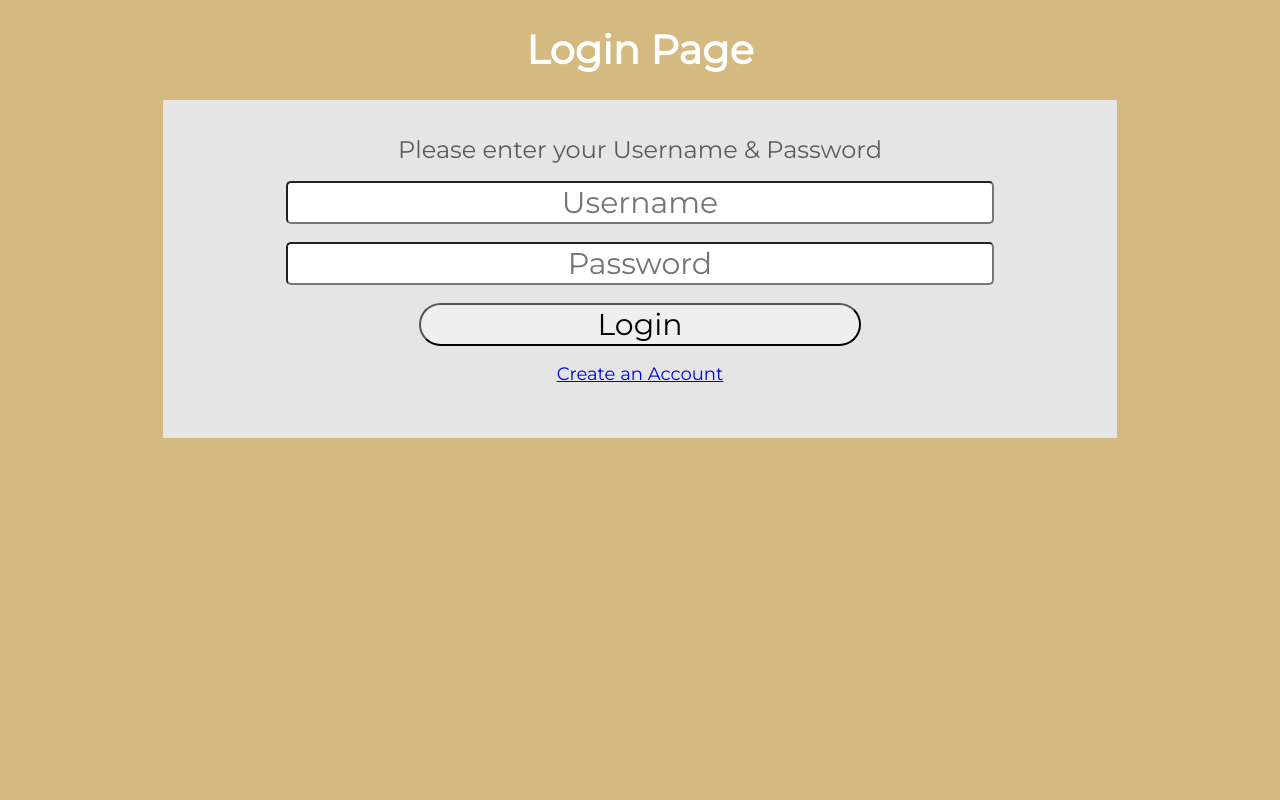
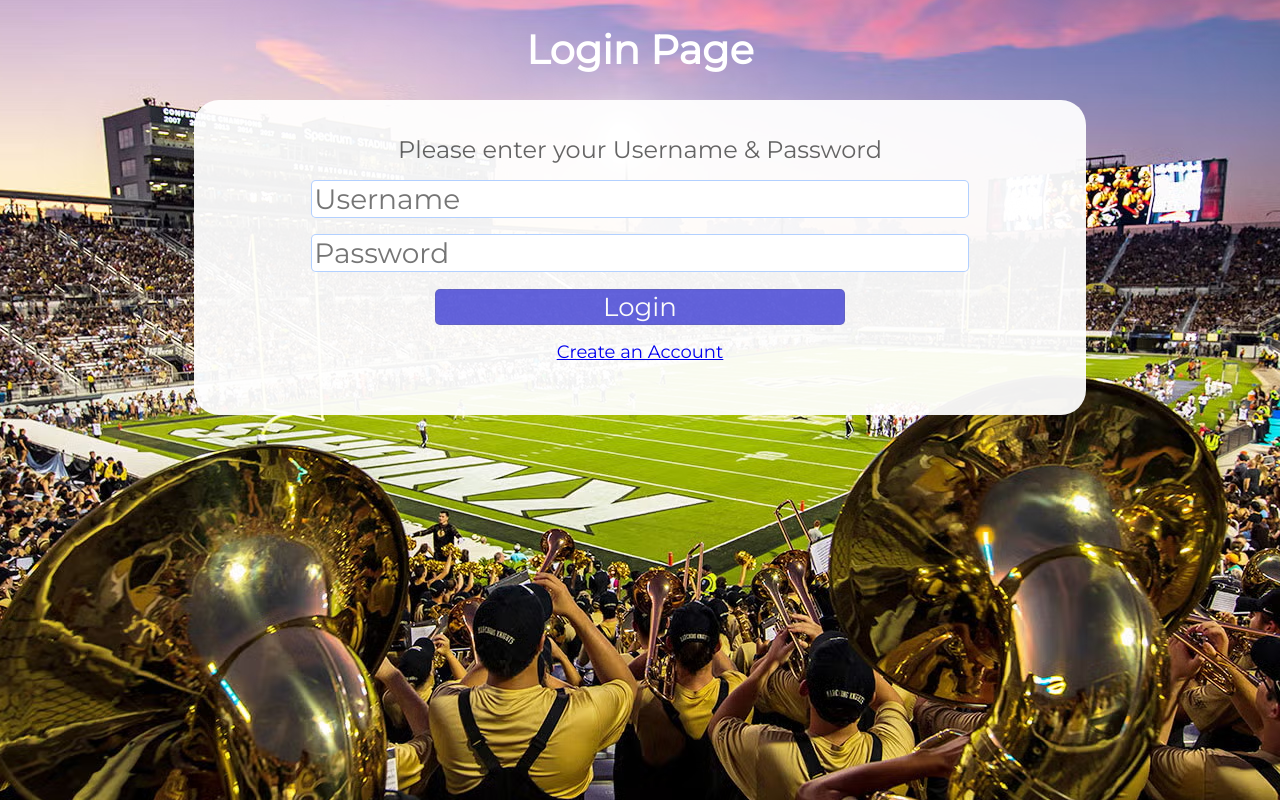
Before and after one commit to ThomasWins/COP4331LAMPstack, a PHP site: page / in a window 1280 px wide. Run offline with PHP 8.4, Linux system fonts and the light colour scheme.

Commit message:
Update login.css
Fixed background & made it look pretty

```diff
--- a/htdocs/css/login.css
+++ b/htdocs/css/login.css
@@ -1,5 +1,6 @@
 body {
-    background-color: rgb(212, 185, 128);
+    background-image: url("ucfimage.avif");
+    background-position: center;
 }
 
 #title {
@@ -14,11 +15,12 @@ body {
 
 #loginDiv {
     font-size: 30px;
-    width: 70%;
+    border-radius: 25px;
+    width: 65%;
     height:auto;
     margin:auto;
     padding: 35px;
-    background-color: #e5e5e5;
+    background-color: rgba(255,255,255,.94);
 }
 
 #inner-title {
@@ -34,31 +36,36 @@ body {
 }
 
 .buttons {
-    font-size: 30px;
-    border-radius: 25px;
+    font-size: 26px;
+    color:#FFFFFF;
+    border-radius: 5px;
+    border: 1px solid rgba(0, 0, 0, 0.2);
     width: 50%;
     margin-left: 25%;
+    background-color: rgb(0,0,200);
+    opacity:60%;
     font-family: 'Montserrat', sans-serif;
 }
 
 .buttons:hover {
-    background-color: #3bc1e04f;
+    background-color: rgb(0, 0, 128);
+    cursor:pointer;
     color: #FFFFFF;
-    opacity: 50%;
 }
 
 #loginName {
-    font-size: 30px;
+    font-size: 28px;
 }
 
 #loginPassword {
-    font-size: 30px;
+    font-size: 28px;
 }
 
 input[type="text"],
 input[type="password"] {
     border-radius: 5px;
-    text-align: center;
+    border: 1.5px solid rgba(0, 100, 255, 0.3);
+    text-align: left;
     width: 80%;
     margin-left: 10%;
     margin-bottom: 2%;
```
